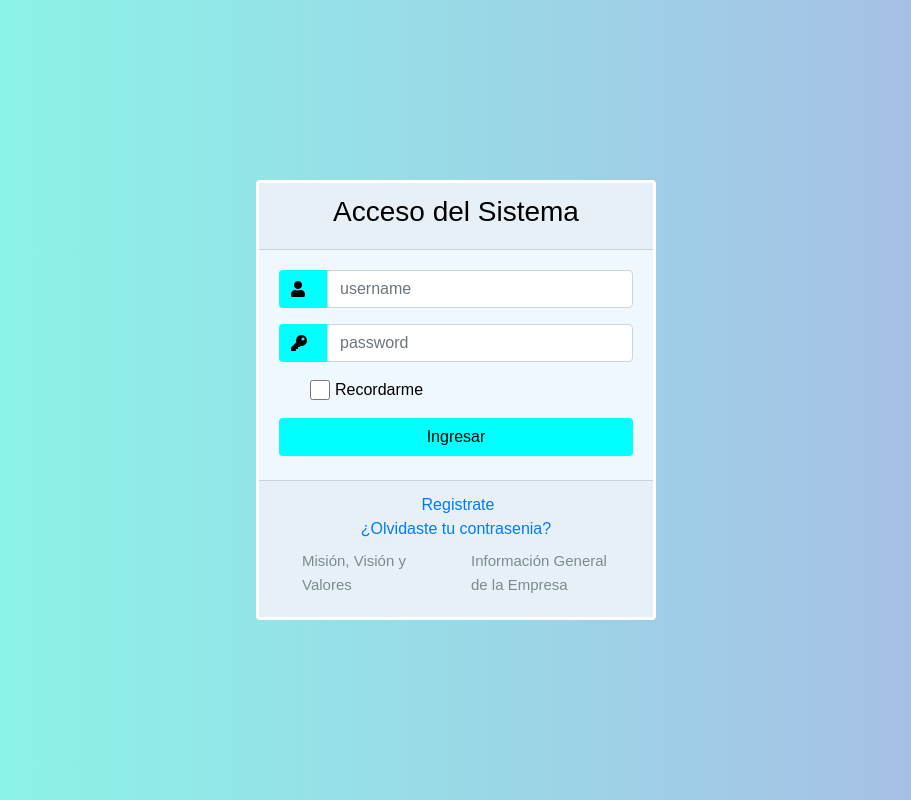
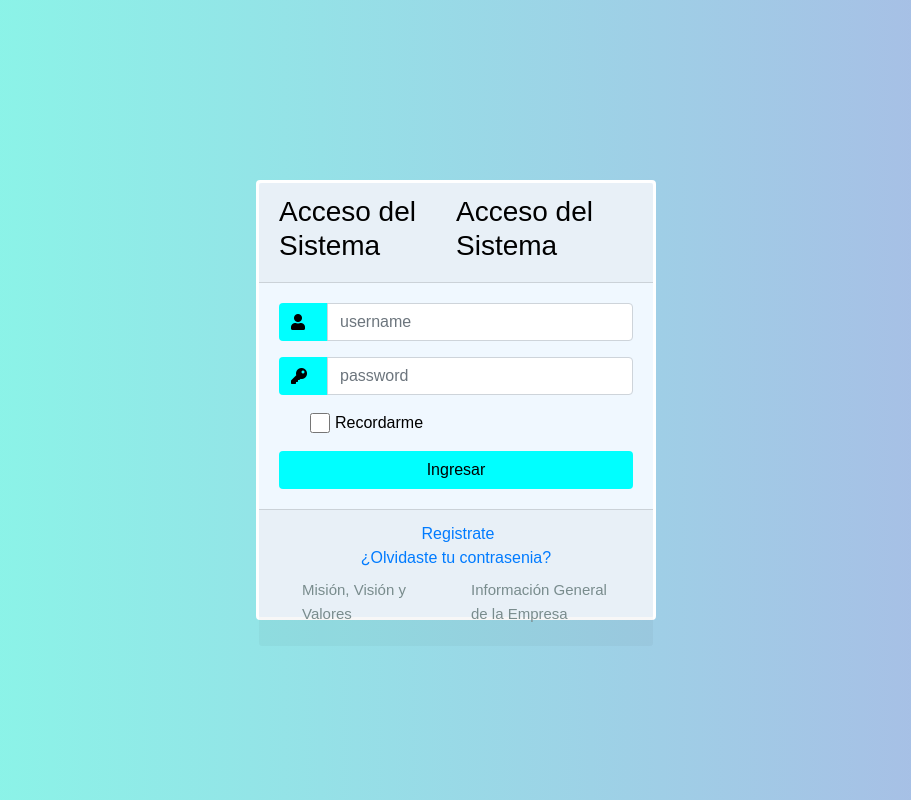
Before and after one commit to AngelaFernandez02/Demoo, a plain HTML site: page web/index.html in a window 1280 px wide. Shown: the whole page, without its empty margins (184-1095 px from the left). Drawn offline with nearby package versions, Linux system fonts and the light colour scheme.

Commit message:
Update index.html

```diff
--- a/web/index.html
+++ b/web/index.html
@@ -129,6 +129,8 @@ Click nbfs://nbhost/SystemFileSystem/Templates/JSP_Servlet/Html.html to edit thi
             <div class="card">
                 <div class="card-header d-flex justify-content-center">
                     <h3>Acceso del Sistema</h3>
+
+                    <h3>Acceso del Sistema</h3>
                 </div>
                 <div class="card-body">
                     <div>
```
